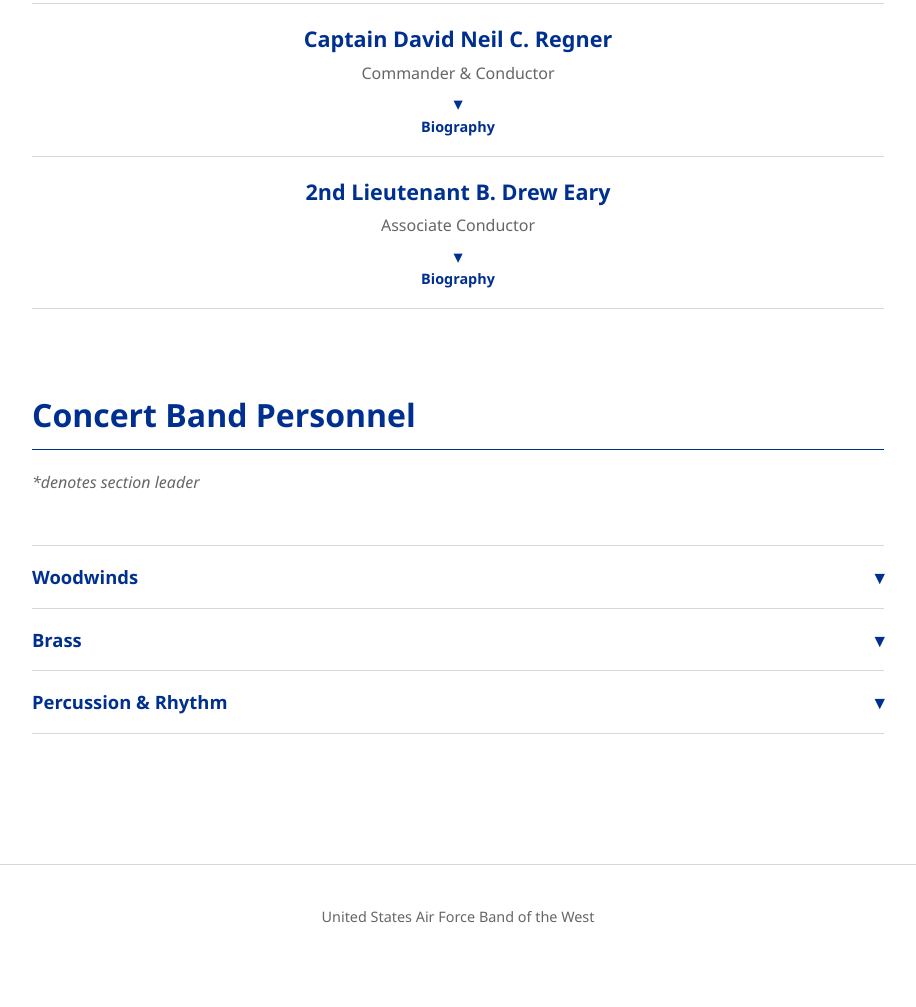
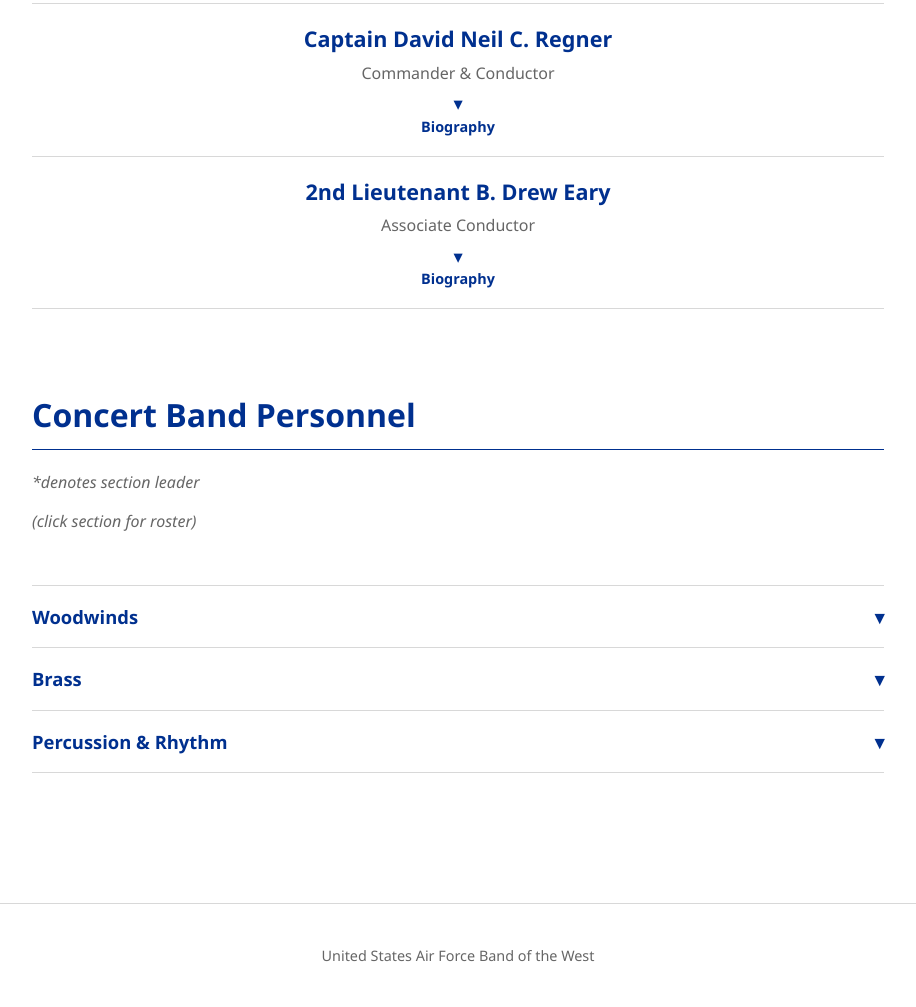
Before and after one commit to ryancrager/botw, a plain HTML site: page index.html in a window 1280 px wide. Shown: the part 3533-4540 px from the top of the page, without its empty margins (182-1098 px from the left). Before the commit the page ends 4501 px from the top, so only its background shows below. Drawn offline with Linux system fonts and the light colour scheme.

Commit message:
Add note for clicking section to view roster

```diff
--- a/index.html
+++ b/index.html
@@ -296,6 +296,7 @@
 <section id="personnel">
 <h2>Concert Band Personnel</h2>
 <p class="personnel-note"><em>*denotes section leader</em></p>
+<p class="personnel-note"><em>(click section for roster)</em></p>
 
 <div class="personnel">
 
```
